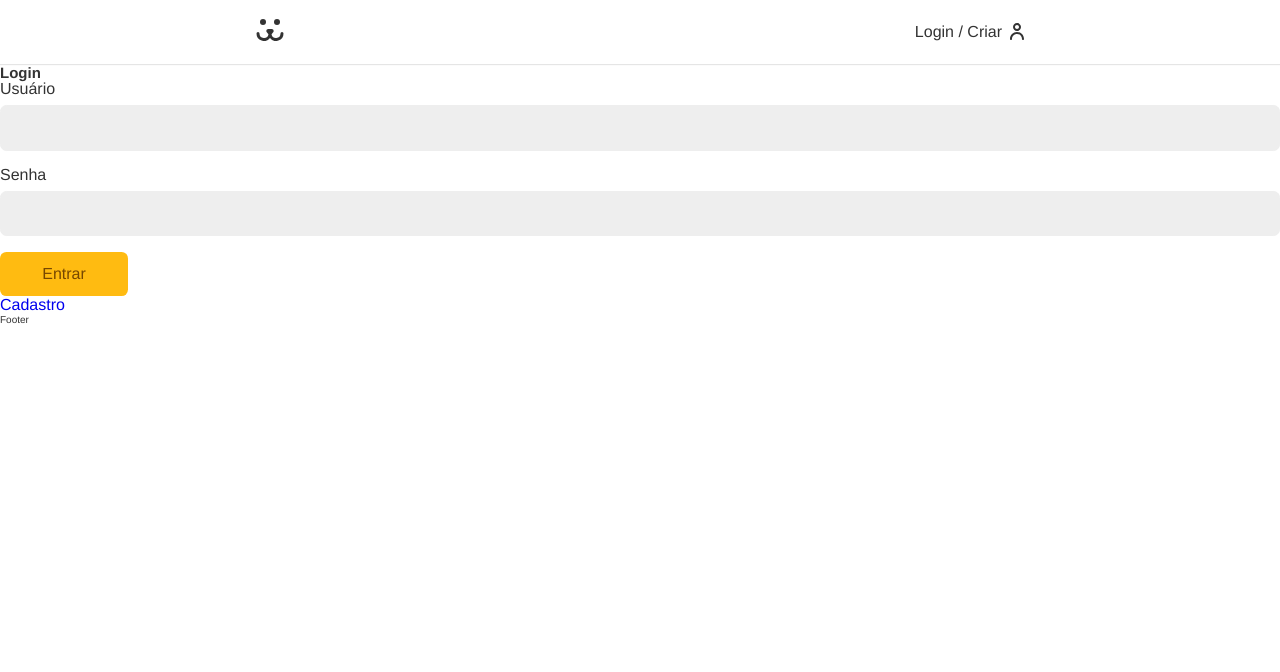
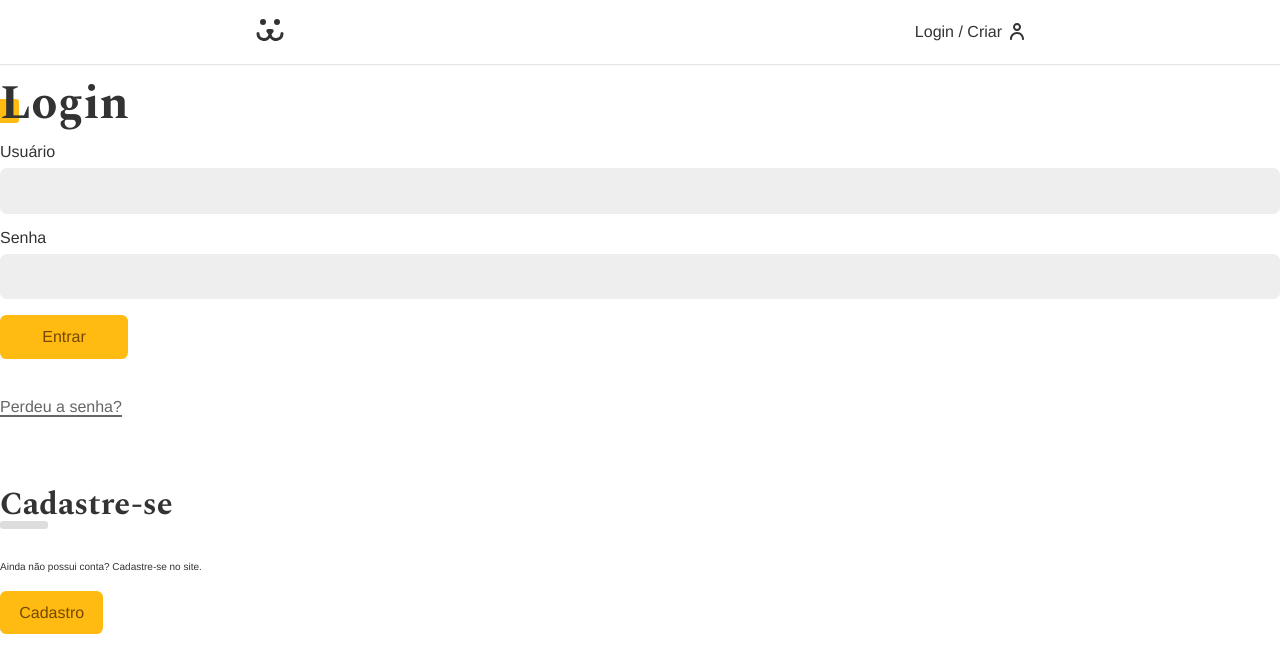
Before and after one commit to bhsouza/dogs_react, a React (Vite) app: page /login in a window 1280 px wide. Shown: the top 672 px of the page. Built offline with nearby package versions, Linux system fonts and the light colour scheme.

Commit message:
estilizando login form

```diff
--- a/src/App.css
+++ b/src/App.css
@@ -1,3 +1,5 @@
+@import url('https://fonts.googleapis.com/css2?family=Spectral:wght@400;700&display=swap');
+
 * {
   box-sizing: border-box;
 }
@@ -40,6 +42,7 @@ button, input {
 a {
   text-decoration: none;
   font-size: 1.6rem;
+  color: #333;
 }
 
 .container {
@@ -47,3 +50,38 @@ a {
   padding: 0 1.6rem;
   margin: 0 auto;
 }
+
+.title {
+  font-family: var(--type-second);
+  font-size: 4.8rem;
+  line-height: 1;
+  margin: 1.6rem 0;
+  position: relative;
+  z-index: 1;
+}
+
+.title::after {
+  content: '';
+  display: block;
+  width: 2.4rem;
+  height: 2.4rem;
+  background: #fb1;
+  position: absolute;
+  bottom: 5px;
+  left: -5px;
+  border-radius: .32rem;
+  z-index: -1;
+}
+
+.animeLeft {
+  opacity: 0;
+  transform: translateX(-20px);
+  animation: animeLeft .3s forwards;
+}
+
+@keyframes animeLeft {
+  to {
+    opacity: 1;
+    transform: initial;
+  }
+}
--- /dev/null
+++ b/src/Components/Helper/Error.jsx
@@ -0,0 +1,11 @@
+import React from 'react'
+
+const Error = ({error}) => {
+
+  if (!error) return null
+  return (
+    <p style={{color: '#f31', margin: '1.6rem 0', fontSize: '1.6rem'}}>{error}</p>
+  )
+}
+
+export default Error
--- a/src/Components/Login/LoginForm.jsx
+++ b/src/Components/Login/LoginForm.jsx
@@ -4,6 +4,9 @@ import Input from '../Forms/Input';
 import Button from '../Forms/Button';
 import useForm from '../Hooks/useForm';
 import { UserContext } from '../../UserContext';
+import Error from '../Helper/Error';
+import styles from './LoginForm.module.css';
+import stylesBtn from '../Forms/Button.module.css';
 
 const LoginForm = () => {
   const username = useForm();
@@ -19,9 +22,9 @@ const LoginForm = () => {
   }
 
   return (
-    <section>
-      <h1>Login</h1>
-      <form action="" onSubmit={handleSubmit}>
+    <section className='animeLeft'>
+      <h1 className='title'>Login</h1>
+      <form className={styles.form} onSubmit={handleSubmit}>
         <Input label="Usuário" type="text" name="username" {...username}/>
         <Input label="Senha" type="password" name="password" {...password}/>
         {loading ? (
@@ -29,9 +32,14 @@ const LoginForm = () => {
         ) : (
           <Button>Entrar</Button>
         )}
-        {error && <p>{error}</p>}
+        <Error error={error} />
       </form>
-      <Link to='/login/criar'>Cadastro</Link>
+      <Link className={styles.perdeu} to='/login/perdeu'>Perdeu a senha?</Link>
+      <div className={styles.cadastro}>
+          <h2 className={styles.subtitle}>Cadastre-se</h2>
+          <p>Ainda não possui conta? Cadastre-se no site.</p>
+          <Link className={stylesBtn.button} to='/login/criar'>Cadastro</Link>
+      </div>
     </section>
   )
 }
--- /dev/null
+++ b/src/Components/Login/LoginForm.module.css
@@ -0,0 +1,42 @@
+.form {
+  margin-bottom: 3.2rem;
+}
+
+.perdeu {
+  display: inline-block;
+  color: #666;
+  padding: .8rem 0;
+  line-height: 1;
+}
+
+.perdeu::after {
+  content: '';
+  height: 2px;
+  width: 100%;
+  background: currentColor;
+  display: block;
+}
+
+.cadastro {
+  margin-top: 6.4rem;
+}
+
+.cadastro p {
+  margin-top: 3.2rem;
+  margin-bottom: 3.2rem;
+}
+
+.subtitle {
+  font-family: var(--type-second);
+  line-height: 1;
+  font-size: 3.2rem;
+}
+
+.subtitle::after {
+  content: '';
+  display: block;
+  background: #ddd;
+  height: .8rem;
+  width: 4.8rem;
+  border-radius: .32rem;
+}
```
